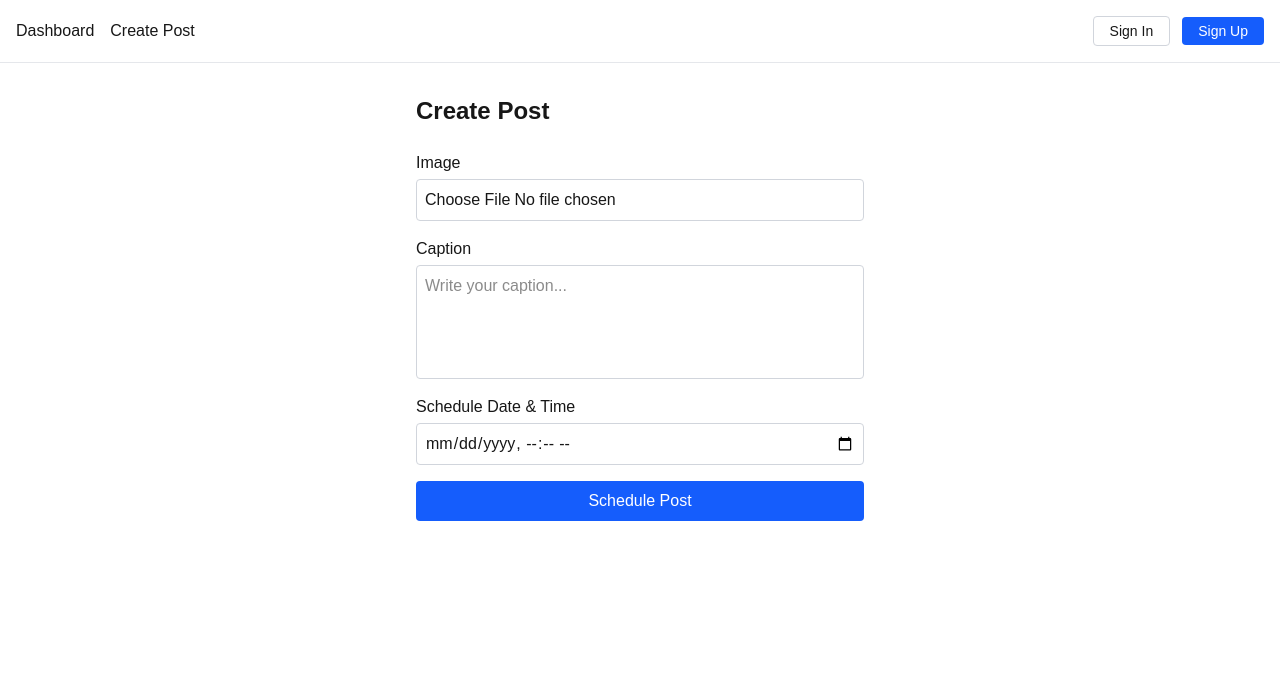
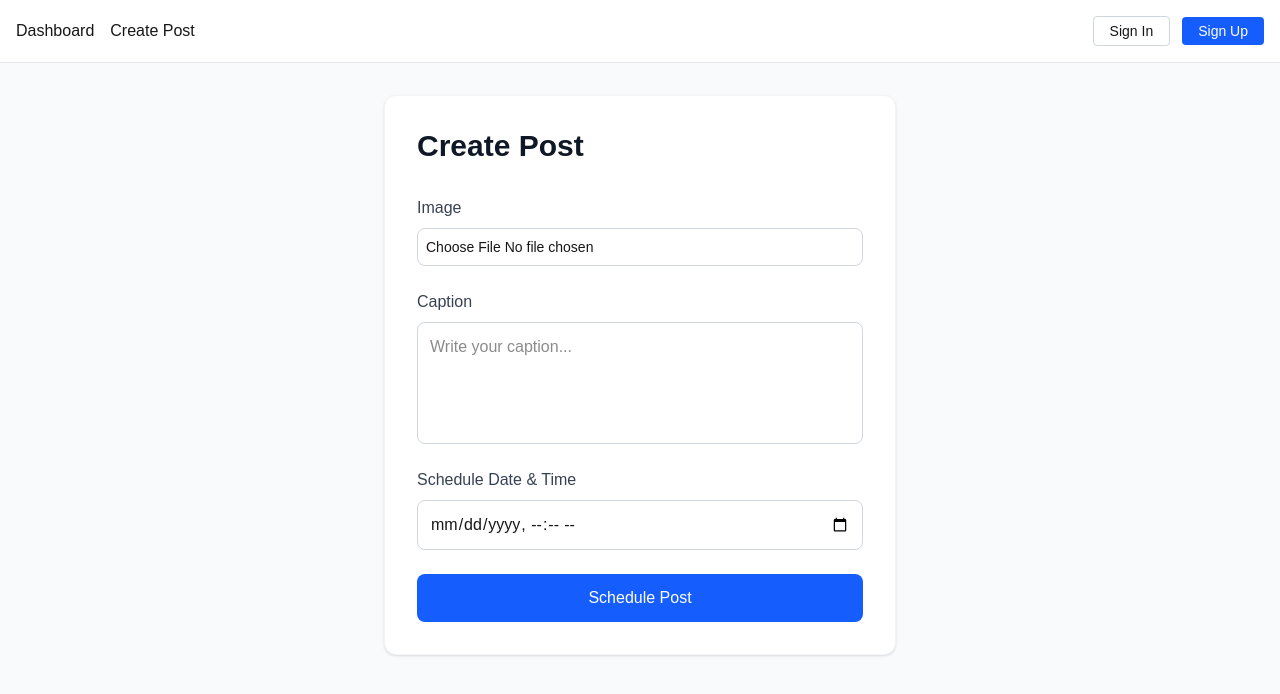
Before and after one commit to MuhammadKhuzaima12/social_scheduler, a Next.js app: page /create-post in a window 1280 px wide. Shown: the top 694 px of the page. Built offline with nearby package versions, Linux system fonts and the light colour scheme; no server answers.

Commit message:
Day 11 - UI improvements across all pages

```diff
--- a/src/app/create-post/page.tsx
+++ b/src/app/create-post/page.tsx
@@ -2,12 +2,23 @@
 
 import { useState } from "react"
 import axios from "axios"
+import { useRouter } from "next/navigation"
 
 export default function CreatePost() {
   const [caption, setCaption] = useState("")
   const [date, setDate] = useState("")
   const [image, setImage] = useState<File | null>(null)
+  const [preview, setPreview] = useState<string | null>(null)
   const [loading, setLoading] = useState(false)
+  const router = useRouter()
+
+  const handleImageChange = (e: React.ChangeEvent<HTMLInputElement>) => {
+    const file = e.target.files?.[0] || null
+    setImage(file)
+    if (file) {
+      setPreview(URL.createObjectURL(file))
+    }
+  }
 
   const handleSubmit = async (e: React.SyntheticEvent) => {
     e.preventDefault()
@@ -20,23 +31,18 @@ export default function CreatePost() {
     try {
       setLoading(true)
 
-      // Step 1: Upload image to Cloudinary
       const formData = new FormData()
       formData.append("file", image)
       const uploadResponse = await axios.post("/api/upload", formData)
       const imageUrl = uploadResponse.data.url
 
-      // Step 2: Save post to MongoDB
-      const response = await axios.post("/api/posts", {
+      await axios.post("/api/posts", {
         caption,
         imageUrl,
         scheduledTime: date,
       })
 
-      alert(response.data.message)
-      setCaption("")
-      setDate("")
-      setImage(null)
+      router.push("/dashboard")
 
     } catch (error) {
       alert("Something went wrong")
@@ -46,36 +52,41 @@ export default function CreatePost() {
   }
 
   return (
-    <div className="p-8 max-w-lg mx-auto">
-      <h1 className="text-2xl font-bold mb-6">Create Post</h1>
-      <div className="flex flex-col gap-4">
+    <div className="min-h-screen bg-gray-50 p-8">
+      <div className="max-w-lg mx-auto bg-white rounded-xl shadow-sm border border-gray-100 p-8">
+        <h1 className="text-3xl font-bold text-gray-900 mb-8">Create Post</h1>
 
-        <div className="flex flex-col gap-1">
-          <label className="font-medium">Image</label>
-          <input type="file" accept="image/*"
-            onChange={(e) => setImage(e.target.files?.[0] || null)}
-            className="border border-gray-300 rounded p-2" />
+        <div className="flex flex-col gap-6">
+
+          <div className="flex flex-col gap-2">
+            <label className="font-medium text-gray-700">Image</label>
+            <input type="file" accept="image/*" onChange={handleImageChange}
+              className="border border-gray-300 rounded-lg p-2 text-sm" />
+            {preview && (
+              <img src={preview} alt="preview" className="w-full h-48 object-cover rounded-lg mt-2" />
+            )}
           </div>
 
-        <div className="flex flex-col gap-1">
-          <label className="font-medium">Caption</label>
+          <div className="flex flex-col gap-2">
+            <label className="font-medium text-gray-700">Caption</label>
             <textarea value={caption} onChange={(e) => setCaption(e.target.value)} rows={4}
               placeholder="Write your caption..."
-            className="border border-gray-300 rounded p-2 resize-none" />
+              className="border border-gray-300 rounded-lg p-3 resize-none focus:outline-none focus:ring-2 focus:ring-blue-500" />
           </div>
 
-        <div className="flex flex-col gap-1">
-          <label className="font-medium">Schedule Date & Time</label>
+          <div className="flex flex-col gap-2">
+            <label className="font-medium text-gray-700">Schedule Date & Time</label>
             <input type="datetime-local" value={date} onChange={(e) => setDate(e.target.value)}
-            className="border border-gray-300 rounded p-2" />
+              className="border border-gray-300 rounded-lg p-3 focus:outline-none focus:ring-2 focus:ring-blue-500" />
           </div>
 
           <button onClick={handleSubmit} disabled={loading}
-          className="bg-blue-600 text-white py-2 rounded hover:bg-blue-700 transition disabled:opacity-50">
+            className="bg-blue-600 text-white py-3 rounded-lg hover:bg-blue-700 transition font-medium disabled:opacity-50">
             {loading ? "Uploading & Scheduling..." : "Schedule Post"}
           </button>
 
         </div>
       </div>
+    </div>
   )
 }
--- a/src/app/dashboard/page.tsx
+++ b/src/app/dashboard/page.tsx
@@ -2,6 +2,7 @@
 
 import { useEffect, useState } from "react"
 import axios from "axios"
+import Link from "next/link"
 
 type Post = {
   _id: string
@@ -28,14 +29,12 @@ export default function Dashboard() {
     }
 
     fetchPosts()
-
     const interval = setInterval(fetchPosts, 30000)
     return () => clearInterval(interval)
   }, [])
 
   const deletePost = async (id: string) => {
     if (!confirm("Are you sure you want to delete this post?")) return
-
     try {
       await axios.delete("/api/posts", { data: { id } })
       setPosts(posts.filter((post) => post._id !== id))
@@ -44,35 +43,61 @@ export default function Dashboard() {
     }
   }
 
-  if (loading) return <div className="p-8">Loading...</div>
+  if (loading) return (
+    <div className="min-h-screen flex items-center justify-center">
+      <p className="text-gray-500 text-lg">Loading posts...</p>
+    </div>
+  )
 
   return (
-    <div className="p-8">
-      <h1 className="text-2xl font-bold mb-6">Dashboard</h1>
+    <div className="min-h-screen bg-gray-50 p-8">
+      <div className="max-w-6xl mx-auto">
+        <div className="flex justify-between items-center mb-8">
+          <h1 className="text-3xl font-bold text-gray-900">Dashboard</h1>
+          <Link href="/create-post"
+            className="px-4 py-2 bg-blue-600 text-white rounded-lg hover:bg-blue-700 transition font-medium">
+            + New Post
+          </Link>
+        </div>
 
         {posts.length === 0 ? (
-        <p className="text-gray-500">No posts scheduled yet.</p>
+          <div className="text-center py-20">
+            <p className="text-gray-400 text-xl mb-4">No posts scheduled yet.</p>
+            <Link href="/create-post"
+              className="px-6 py-3 bg-blue-600 text-white rounded-lg hover:bg-blue-700 transition">
+              Create your first post
+            </Link>
+          </div>
         ) : (
-        <div className="grid grid-cols-1 md:grid-cols-2 lg:grid-cols-3 gap-4">
+          <div className="grid grid-cols-1 md:grid-cols-2 lg:grid-cols-3 gap-6">
             {posts.map((post) => (
-            <div key={post._id} className="border border-gray-200 rounded-lg p-4 shadow-sm">
-              <img src={post.imageUrl} alt="post" className="w-full h-48 object-cover rounded mb-3" />
-              <p className="text-gray-800 mb-2">{post.caption}</p>
-              <p className="text-sm text-gray-500">
-                Scheduled: {new Date(post.scheduledTime).toLocaleString()}
+              <div key={post._id} className="bg-white rounded-xl shadow-sm border border-gray-100 overflow-hidden">
+                <img src={post.imageUrl} alt="post" className="w-full h-48 object-cover" />
+                <div className="p-4">
+                  <p className="text-gray-800 mb-3 line-clamp-2">{post.caption}</p>
+                  <p className="text-sm text-gray-500 mb-3">
+                    📅 {new Date(post.scheduledTime).toLocaleString()}
                   </p>
-              <span className="inline-block mt-2 px-2 py-1 text-xs bg-yellow-100 text-yellow-700 rounded">
-                {post.status}
+                  <div className="flex justify-between items-center">
+                    <span className={`px-3 py-1 text-xs rounded-full font-medium ${
+                      post.status === "published"
+                        ? "bg-green-100 text-green-700"
+                        : "bg-yellow-100 text-yellow-700"
+                    }`}>
+                      {post.status === "published" ? "✅ Published" : "⏳ Pending"}
                     </span>
                     <button
                       onClick={() => deletePost(post._id)}
-                className="mt-3 w-full py-1 text-sm bg-red-500 text-white rounded hover:bg-red-600 transition">
+                      className="text-sm text-red-500 hover:text-red-700 transition">
                       Delete
                     </button>
+                  </div>
+                </div>
               </div>
             ))}
           </div>
         )}
       </div>
+    </div>
   )
 }
--- a/src/app/page.tsx
+++ b/src/app/page.tsx
@@ -1,7 +1,38 @@
-export default function Home() {
+import Link from "next/link"
+import { auth } from "@clerk/nextjs/server"
+
+export default async function Home() {
+  const { userId } = await auth()
+
   return (
-    <div className="">
-      <h1 className="">Social Scheduler</h1>
+    <div className="min-h-screen bg-linear-to-br from-blue-50 to-indigo-100 flex items-center justify-center">
+      <div className="text-center max-w-2xl px-6">
+        <h1 className="text-5xl font-bold text-gray-900 mb-4">
+          Social <span className="text-blue-600">Scheduler</span>
+        </h1>
+        <p className="text-xl text-gray-600 mb-8">
+          Schedule your social media posts automatically. Upload, set a time, and let us handle the rest.
+        </p>
+        <div className="flex gap-4 justify-center">
+          {userId ? (
+            <Link href="/dashboard"
+              className="px-6 py-3 bg-blue-600 text-white rounded-lg font-medium hover:bg-blue-700 transition">
+              Go to Dashboard
+            </Link>
+          ) : (
+            <>
+              <Link href="/sign-up"
+                className="px-6 py-3 bg-blue-600 text-white rounded-lg font-medium hover:bg-blue-700 transition">
+                Get Started
+              </Link>
+              <Link href="/sign-in"
+                className="px-6 py-3 border border-gray-300 text-gray-700 rounded-lg font-medium hover:bg-white transition">
+                Sign In
+              </Link>
+            </>
+          )}
+        </div>
+      </div>
     </div>
-  );
+  )
 }
--- a/src/proxy.ts
+++ b/src/proxy.ts
@@ -1,6 +1,6 @@
 import { clerkMiddleware, createRouteMatcher } from "@clerk/nextjs/server"
 
-const isPublicRoute = createRouteMatcher(["/sign-in(.*)", "/sign-up(.*)"])
+const isPublicRoute = createRouteMatcher(["/", "/sign-in(.*)", "/sign-up(.*)"])
 
 export default clerkMiddleware(async (auth, request) => {
   if (!isPublicRoute(request)) {
```
Lines whose indentation alone changed are shown as unchanged.
